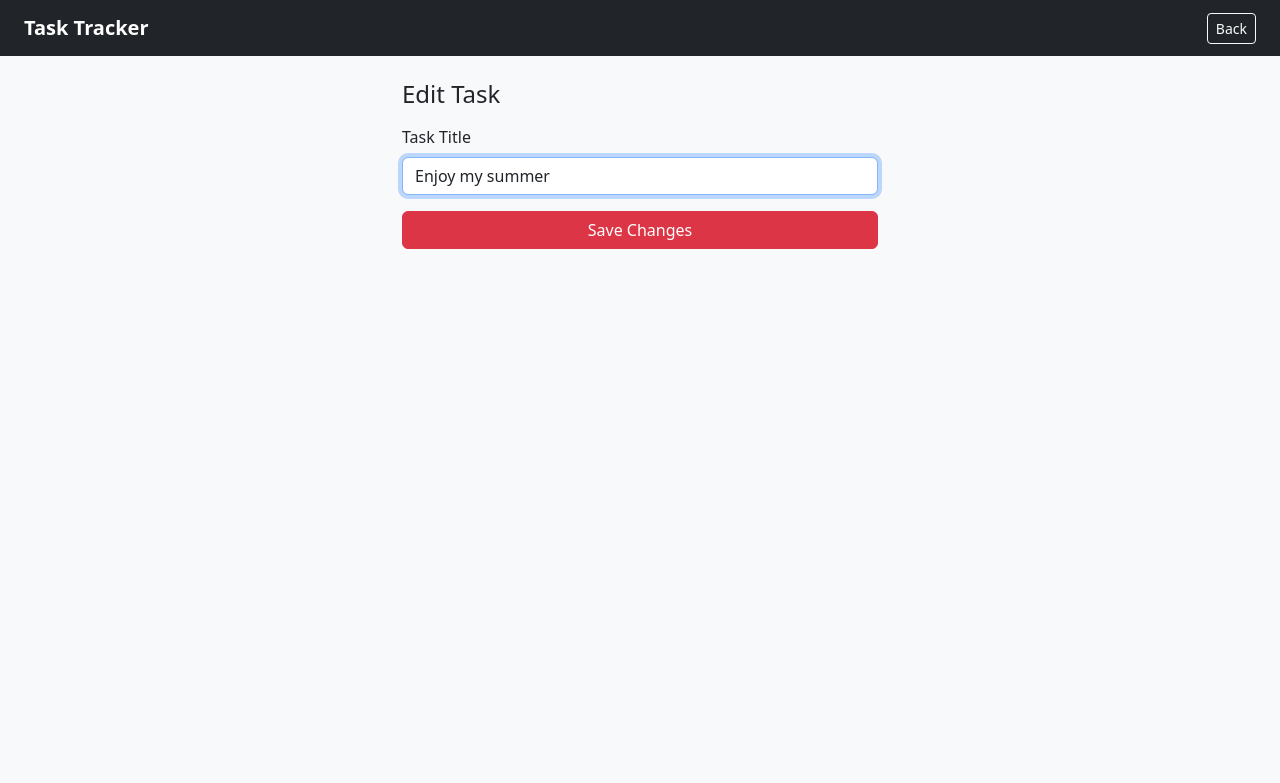
After one commit to shayneuzan/Unix-Project-2026, a PHP site: page /update.php?id=2 in a window 1280 px wide. The commit adds this page. Shown: the top 783 px of the page. Run offline with PHP 8.4, Linux system fonts and the light colour scheme; data comes from the database, SQL or seed files in the repository.

Commit message:
Added the ability to edit a tasks title. update.php loads the task from the database and saves the new title when the form is submitted. index.php now has an Edit button for each task.

```diff
--- a/app/index.php
+++ b/app/index.php
@@ -39,8 +39,9 @@ $tasks = $stmt->fetchAll();
                 <td><span class="badge bg-warning text-dark"><?= $task['completed']; ?></span></td>
                 <td><?= $task['created_at'] ?></td>
                 <td>
+                    <a href="update.php?id=<?= $task['id'] ?>" class="btn btn-primary btn-sm">Edit</a>
                     <a href="delete.php?id=<?= $task['id'] ?>" class="btn btn-danger btn-sm">Delete</a>
-                    <a href="toggle.php?id=<?= $task['id'] ?>" class="btn btn-warning">Toggle</a>
+                    <a href="toggle.php?id=<?= $task['id'] ?>" class="btn btn-warning btn-sm">Toggle</a>
                 </td>
             </tr>
             <?php } ?>
--- /dev/null
+++ b/app/update.php
@@ -0,0 +1,68 @@
+<?php
+require_once 'includes/db-connection.php';
+
+$error = '';
+$id = isset($_GET['id']) ? (int)$_GET['id'] : 0;
+
+if (!$id) {
+    header('Location: index.php');
+    exit;
+}
+
+$stmt = $pdo->prepare("SELECT * FROM tasks WHERE id = ?");
+$stmt->execute([$id]);
+$task = $stmt->fetch();
+
+if (!$task) {
+    header('Location: index.php');
+    exit;
+}
+
+if ($_SERVER['REQUEST_METHOD'] === 'POST') {
+    $title = trim($_POST['title'] ?? '');
+
+    if ($title === '') {
+        $error = 'Task title cannot be empty.';
+    } else {
+        $stmt = $pdo->prepare("UPDATE tasks SET title = ? WHERE id = ?");
+        $stmt->execute([$title, $id]);
+        header('Location: index.php');
+        exit;
+    }
+}
+?>
+
+<html lang="en">
+<head>
+    <meta charset="UTF-8">
+    <meta name="viewport" content="width=device-width, initial-scale=1.0">
+    <title>Edit Task</title>
+    <link href="https://cdn.jsdelivr.net/npm/bootstrap@5.3.0/dist/css/bootstrap.min.css" rel="stylesheet">
+</head>
+<body class="bg-light">
+
+<nav class="navbar navbar-dark bg-dark px-4">
+    <span class="navbar-brand fw-bold">Task Tracker</span>
+    <a href="index.php" class="btn btn-outline-light btn-sm">Back</a>
+</nav>
+
+<div class="container mt-4" style="max-width: 500px;">
+    <h4 class="mb-3">Edit Task</h4>
+
+    <?php if ($error): ?>
+        <div class="alert alert-danger"><?= htmlspecialchars($error) ?></div>
+    <?php endif; ?>
+
+    <form method="POST" action="update.php?id=<?= $id ?>">
+        <div class="mb-3">
+            <label for="title" class="form-label">Task Title</label>
+            <input type="text" class="form-control" id="title" name="title"
+                   value="<?= htmlspecialchars($task['title']) ?>" autofocus>
+        </div>
+        <button type="submit" class="btn btn-danger w-100">Save Changes</button>
+    </form>
+</div>
+
+<script src="https://cdn.jsdelivr.net/npm/bootstrap@5.3.0/dist/js/bootstrap.bundle.min.js"></script>
+</body>
+</html>
```
